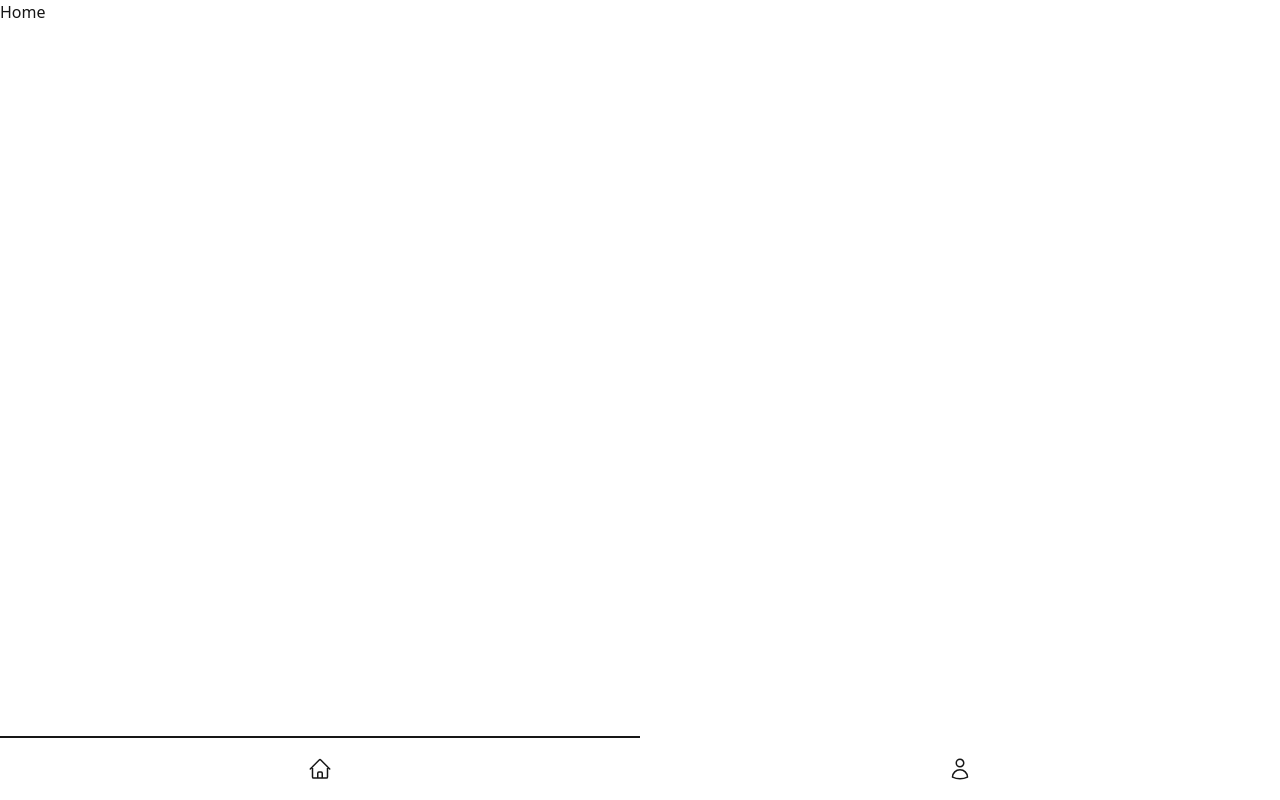
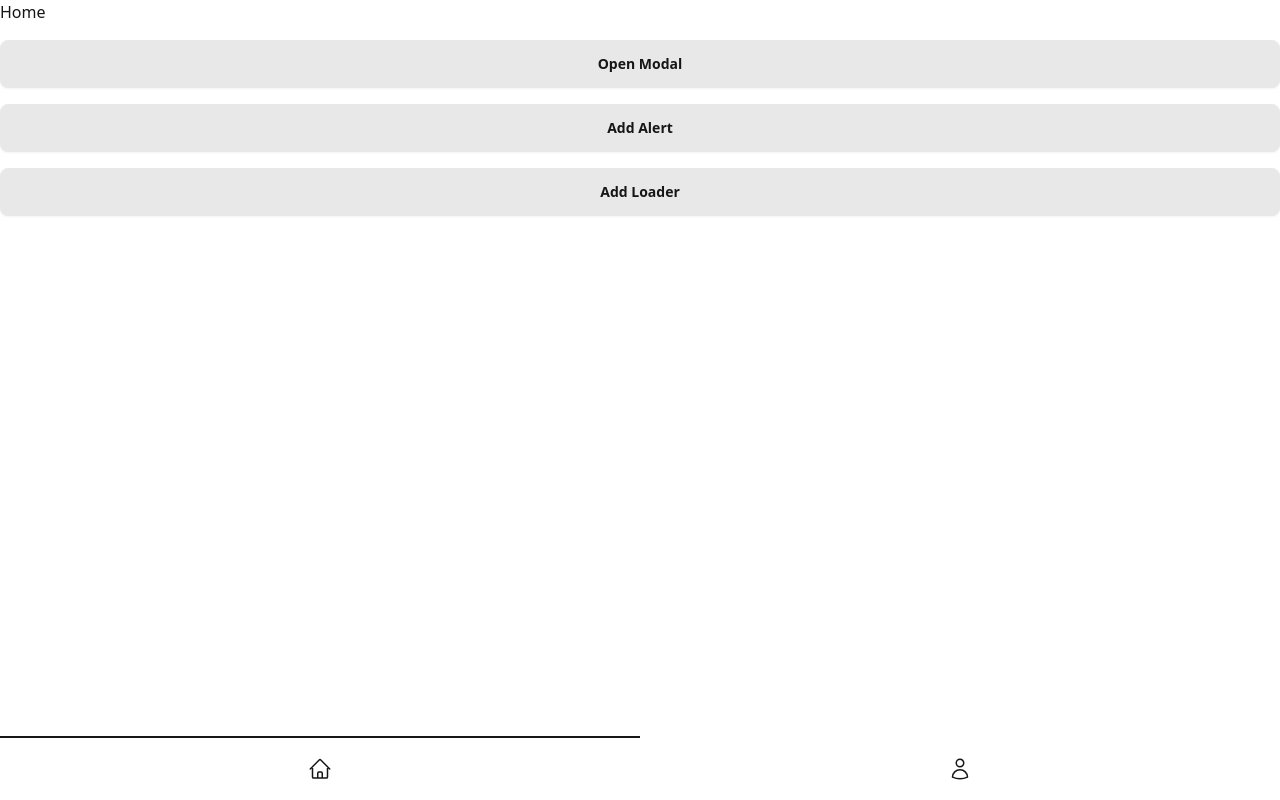
Before and after one commit to pedroaal/tauri-react-tempate, a React (Vite) app: page / in a window 1280 px wide. Built offline with nearby package versions, Linux system fonts and the light colour scheme.

Commit message:
dummy actions

```diff
--- a/src/screens/Home.tsx
+++ b/src/screens/Home.tsx
@@ -1,5 +1,44 @@
+import useAlertStore from "~/store/alertStore"
+import useLoaderStore from "~/store/loaderStore"
+import useModalStore from "~/store/modalStore"
+
 const Home = () => {
-  return <div>Home</div>
+  const { addAlert, removeAlert } = useAlertStore()
+  const { addLoader, removeLoader } = useLoaderStore()
+  const { openModal } = useModalStore()
+
+  const handleModal = () => {
+    openModal({ component: "main", props: { title: "Main Modal" } })
+  }
+
+  const handleAlert = () => {
+    addAlert({ title: "Alert", type: "SUCCESS", value: "Success" })
+    setTimeout(() => {
+      removeAlert({ title: "Alert", type: "SUCCESS", value: "Success" })
+    }, 1000)
+  }
+
+  const handleLoader = () => {
+    addLoader("main")
+    setTimeout(() => {
+      removeLoader("main")
+    }, 1000)
+  }
+
+  return (
+    <div className="flex flex-col gap-4">
+      <h4>Home</h4>
+      <button type="button" className="btn" onClick={handleModal}>
+        Open Modal
+      </button>
+      <button type="button" className="btn" onClick={handleAlert}>
+        Add Alert
+      </button>
+      <button type="button" className="btn" onClick={handleLoader}>
+        Add Loader
+      </button>
+    </div>
+  )
 }
 
 export default Home
```
